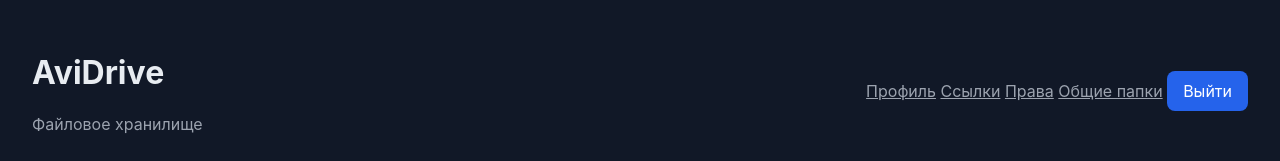
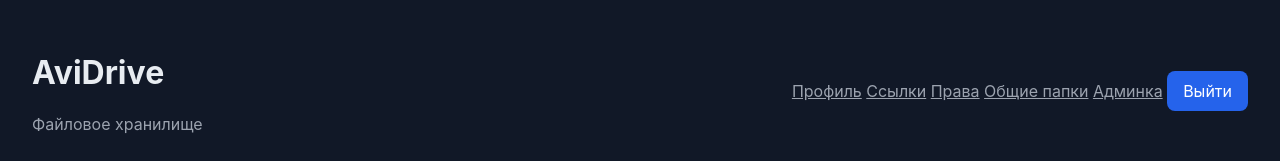
Before and after one commit to Avizero1/AviDrive, a React (Vite) app in the folder frontend/: page / in a window 1280 px wide. Shown: the top 161 px of the page. Built offline with nearby package versions, Linux system fonts and the light colour scheme; no server answers; sample sign-in values are in the browser's storage.

Commit message:
feat: Шаг 14 - frontend админка
- Добавлена таблица пользователей
- Добавлены создание, роли, квоты и удаление

```diff
--- a/frontend/src/App.jsx
+++ b/frontend/src/App.jsx
@@ -7,5 +7,6 @@ import ProfilePage from './pages/ProfilePage.jsx';
 import SharingPage from './pages/SharingPage.jsx';
 import PermissionsPage from './pages/PermissionsPage.jsx';
 import SharedFoldersPage from './pages/SharedFoldersPage.jsx';
+import AdminPage from './pages/AdminPage.jsx';
 import ProtectedRoute from './components/ProtectedRoute.jsx';
-export default function App() { return <AuthProvider><Routes><Route path="/login" element={<LoginPage />} /><Route path="/" element={<ProtectedRoute><DashboardPage /></ProtectedRoute>} /><Route path="/profile" element={<ProtectedRoute><ProfilePage /></ProtectedRoute>} /><Route path="/sharing" element={<ProtectedRoute><SharingPage /></ProtectedRoute>} /><Route path="/permissions" element={<ProtectedRoute><PermissionsPage /></ProtectedRoute>} /><Route path="/shared-folders" element={<ProtectedRoute><SharedFoldersPage /></ProtectedRoute>} /><Route path="*" element={<Navigate to="/" replace />} /></Routes></AuthProvider>; }
+export default function App() { return <AuthProvider><Routes><Route path="/login" element={<LoginPage />} /><Route path="/" element={<ProtectedRoute><DashboardPage /></ProtectedRoute>} /><Route path="/profile" element={<ProtectedRoute><ProfilePage /></ProtectedRoute>} /><Route path="/sharing" element={<ProtectedRoute><SharingPage /></ProtectedRoute>} /><Route path="/permissions" element={<ProtectedRoute><PermissionsPage /></ProtectedRoute>} /><Route path="/shared-folders" element={<ProtectedRoute><SharedFoldersPage /></ProtectedRoute>} /><Route path="/admin" element={<ProtectedRoute><AdminPage /></ProtectedRoute>} /><Route path="*" element={<Navigate to="/" replace />} /></Routes></AuthProvider>; }
--- /dev/null
+++ b/frontend/src/pages/AdminPage.jsx
@@ -0,0 +1,3 @@
+import React from 'react';
+import api from '../services/api.js';
+export default function AdminPage(){const [users,setUsers]=React.useState([]);const [form,setForm]=React.useState({username:'',password:'',role:'USER',quotaMb:0});const load=()=>api.get('/users').then(r=>setUsers(r.data));React.useEffect(load,[]);async function create(e){e.preventDefault();await api.post('/users',{...form,quotaMb:Number(form.quotaMb)});setForm({username:'',password:'',role:'USER',quotaMb:0});load()}async function remove(id){await api.delete(`/users/${id}`);load()}return <section className="card"><h2>Администрирование</h2><form className="form" onSubmit={create}><input placeholder="Username" pattern="[a-zA-Z_][a-zA-Z0-9_]{2,19}" value={form.username} onChange={e=>setForm({...form,username:e.target.value})} required/><input type="password" minLength="8" placeholder="Пароль" value={form.password} onChange={e=>setForm({...form,password:e.target.value})} required/><select value={form.role} onChange={e=>setForm({...form,role:e.target.value})}><option>USER</option><option>MODERATOR</option><option>ADMIN</option></select><input type="number" min="0" value={form.quotaMb} onChange={e=>setForm({...form,quotaMb:e.target.value})}/><button>Создать пользователя</button></form><table><thead><tr><th>Ник</th><th>Роль</th><th>Квота</th><th></th></tr></thead><tbody>{users.map(user=><tr key={user.id}><td>{user.username}</td><td>{user.role}</td><td>{user.quotaMb||'∞'}</td><td><button onClick={()=>remove(user.id)}>Удалить</button></td></tr>)}</tbody></table></section>}
--- a/frontend/src/pages/DashboardPage.jsx
+++ b/frontend/src/pages/DashboardPage.jsx
@@ -2,4 +2,4 @@ import React from 'react';
 import { useAuth } from '../context/AuthContext.jsx';
 import { Link } from 'react-router-dom';
 import FileManager from '../components/FileManager.jsx';
-export default function DashboardPage(){const {logout}=useAuth();return <main className="page"><header className="header"><div><h1>AviDrive</h1><p className="muted">Файловое хранилище</p></div><nav><Link to="/profile" className="muted">Профиль</Link> <Link to="/sharing" className="muted">Ссылки</Link> <Link to="/permissions" className="muted">Права</Link> <Link to="/shared-folders" className="muted">Общие папки</Link> <button onClick={logout}>Выйти</button></nav></header><FileManager /></main>}
+export default function DashboardPage(){const {logout}=useAuth();return <main className="page"><header className="header"><div><h1>AviDrive</h1><p className="muted">Файловое хранилище</p></div><nav><Link to="/profile" className="muted">Профиль</Link> <Link to="/sharing" className="muted">Ссылки</Link> <Link to="/permissions" className="muted">Права</Link> <Link to="/shared-folders" className="muted">Общие папки</Link> <Link to="/admin" className="muted">Админка</Link> <button onClick={logout}>Выйти</button></nav></header><FileManager /></main>}
--- a/frontend/src/styles.css
+++ b/frontend/src/styles.css
@@ -1 +1 @@
-:root{font-family:Inter,system-ui,sans-serif;color:#e8ecf1;background:#111827}*{box-sizing:border-box}body{margin:0;min-width:320px;background:#111827}button,input{font:inherit}button{cursor:pointer;border:0;border-radius:8px;padding:.65rem 1rem;background:#2563eb;color:white}.card{background:#1f2937;border:1px solid #374151;border-radius:14px;padding:2rem;box-shadow:0 20px 40px #0003}.page{min-height:100vh;padding:2rem}.center{display:grid;place-items:center}.form{display:grid;gap:1rem;width:min(100%,420px)}input{padding:.75rem;border-radius:8px;border:1px solid #4b5563;background:#111827;color:#fff}.error{color:#fca5a5}.button{display:inline-block;cursor:pointer;border-radius:8px;padding:.65rem 1rem;background:#2563eb;color:white}.file-row{display:flex;justify-content:space-between;align-items:center;gap:1rem;padding:.6rem 0;border-bottom:1px solid #374151}.header{display:flex;align-items:center;justify-content:space-between;margin-bottom:2rem}.muted{color:#9ca3af}
+:root{font-family:Inter,system-ui,sans-serif;color:#e8ecf1;background:#111827}*{box-sizing:border-box}body{margin:0;min-width:320px;background:#111827}button,input{font:inherit}button{cursor:pointer;border:0;border-radius:8px;padding:.65rem 1rem;background:#2563eb;color:white}.card{background:#1f2937;border:1px solid #374151;border-radius:14px;padding:2rem;box-shadow:0 20px 40px #0003}.page{min-height:100vh;padding:2rem}.center{display:grid;place-items:center}.form{display:grid;gap:1rem;width:min(100%,420px)}input{padding:.75rem;border-radius:8px;border:1px solid #4b5563;background:#111827;color:#fff}.error{color:#fca5a5}.button{display:inline-block;cursor:pointer;border-radius:8px;padding:.65rem 1rem;background:#2563eb;color:white}.file-row{display:flex;justify-content:space-between;align-items:center;gap:1rem;padding:.6rem 0;border-bottom:1px solid #374151}table{width:100%;border-collapse:collapse;margin-top:1.5rem}th,td{text-align:left;padding:.7rem;border-bottom:1px solid #374151}select{padding:.75rem;border-radius:8px;background:#111827;color:#fff;border:1px solid #4b5563}.header{display:flex;align-items:center;justify-content:space-between;margin-bottom:2rem}.muted{color:#9ca3af}
```
Also changed, not shown: 1 other file (tests, documents, lock files or other folders).
